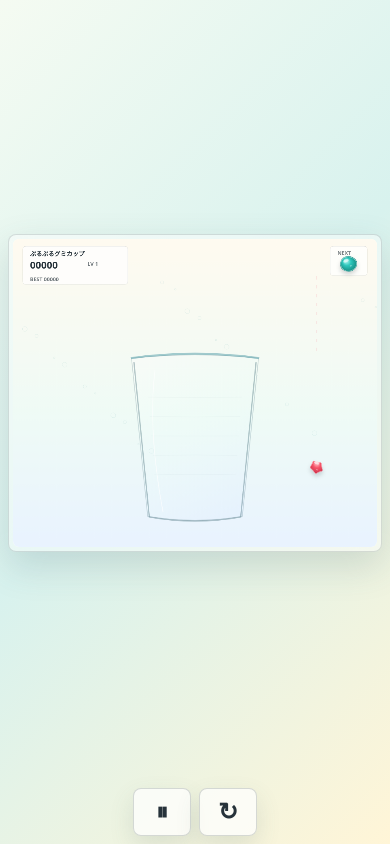
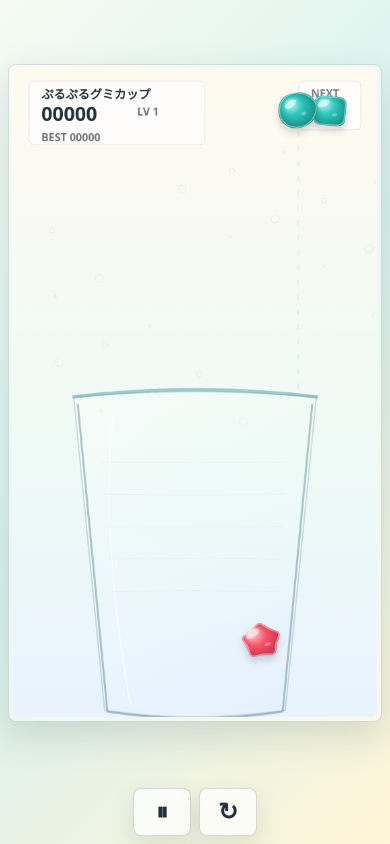
Before and after one commit to aoking1213/puru_gumi, a plain HTML site: page index.html in a window 390 px wide. Drawn offline with Linux system fonts and the light colour scheme.

Commit message:
Make mobile stage portrait and larger

```diff
--- a/game.js
+++ b/game.js
@@ -8,8 +8,40 @@
   const pauseButton = document.getElementById("pauseButton");
   const restartButton = document.getElementById("restartButton");
 
-  const W = 900;
-  const H = 760;
+  const STAGE_CONFIGS = {
+    desktop: {
+      width: 900,
+      height: 760,
+      uiScale: 1,
+      objectScale: 1,
+      gummyRadius: 18,
+      gummyRadiusVariance: 2.4,
+      cupTopWidth: 270,
+      cupBottomWidth: 214,
+      cupHeight: 356,
+      cupY: 300,
+      cupMinVisible: 40,
+      cupSpeed: 650
+    },
+    mobile: {
+      width: 540,
+      height: 960,
+      uiScale: 1.22,
+      objectScale: 1.38,
+      gummyRadius: 26,
+      gummyRadiusVariance: 3.4,
+      cupTopWidth: 316,
+      cupBottomWidth: 248,
+      cupHeight: 430,
+      cupY: 492,
+      cupMinVisible: 46,
+      cupSpeed: 560
+    }
+  };
+  const MOBILE_STAGE_QUERY = "(max-width: 700px), (hover: none) and (pointer: coarse)";
+  let stageConfig = STAGE_CONFIGS.desktop;
+  let W = stageConfig.width;
+  let H = stageConfig.height;
   const GRAVITY = 760;
   const MAX_UPWARD_SPEED = 90;
   const ESCAPED_FLOAT_DURATION = 1800;
@@ -27,8 +59,8 @@
   const CUP_SIDE_BOUNCE_MAX_SPEED = 360;
   const STAGE_WALL_BOUNCE = 0.86;
   const WALL_UPWARD_WINDOW = 900;
-  const NORMAL_GUMMY_RADIUS = 18;
-  const NORMAL_GUMMY_RADIUS_VARIANCE = 2.4;
+  let normalGummyRadius = stageConfig.gummyRadius;
+  let normalGummyRadiusVariance = stageConfig.gummyRadiusVariance;
   const GIANT_START_LEVEL = 5;
   const GIANT_START_CHANCE = 1 / 20;
   const GIANT_MAX_CHANCE = 1 / 4;
@@ -56,15 +88,15 @@
   ];
 
   const cup = {
-    topWidth: 270,
-    bottomWidth: 214,
-    height: 356,
+    topWidth: stageConfig.cupTopWidth,
+    bottomWidth: stageConfig.cupBottomWidth,
+    height: stageConfig.cupHeight,
     x: 0,
-    y: 300,
+    y: stageConfig.cupY,
     minX: 0,
     maxX: 0,
-    minVisible: 40,
-    speed: 650,
+    minVisible: stageConfig.cupMinVisible,
+    speed: stageConfig.cupSpeed,
     vx: 0,
     accel: 0,
     tilt: 0,
@@ -106,13 +138,41 @@
   let nextId = 1;
   let matchClock = 0;
 
+  function preferredStageConfig() {
+    return window.matchMedia(MOBILE_STAGE_QUERY).matches ? STAGE_CONFIGS.mobile : STAGE_CONFIGS.desktop;
+  }
+
+  function applyStageConfig(config) {
+    stageConfig = config;
+    W = config.width;
+    H = config.height;
+    normalGummyRadius = config.gummyRadius;
+    normalGummyRadiusVariance = config.gummyRadiusVariance;
+    cup.topWidth = config.cupTopWidth;
+    cup.bottomWidth = config.cupBottomWidth;
+    cup.height = config.cupHeight;
+    cup.y = config.cupY;
+    cup.minVisible = config.cupMinVisible;
+    cup.speed = config.cupSpeed;
+    cup.minX = -cup.topWidth + cup.minVisible;
+    cup.maxX = W - cup.minVisible;
+    cup.x = clamp(cup.x, cup.minX, cup.maxX);
+  }
+
   function initCanvas() {
+    const nextStageConfig = preferredStageConfig();
+    const stageChanged = stageConfig !== nextStageConfig;
+    if (stageChanged) applyStageConfig(nextStageConfig);
+
     const dpr = Math.max(1, Math.min(window.devicePixelRatio || 1, 2));
     canvas.width = Math.floor(W * dpr);
     canvas.height = Math.floor(H * dpr);
     canvas.style.width = "100%";
     canvas.style.height = "auto";
+    canvas.style.aspectRatio = `${W} / ${H}`;
     ctx.setTransform(dpr, 0, 0, dpr, 0, 0);
+
+    if (stageChanged && falling) resetGame();
   }
 
   function randomColor() {
@@ -173,7 +233,7 @@
 
   function createGummySpec() {
     const isGiant = Math.random() < giantChanceForLevel(level);
-    const baseRadius = NORMAL_GUMMY_RADIUS + Math.random() * NORMAL_GUMMY_RADIUS_VARIANCE;
+    const baseRadius = normalGummyRadius + Math.random() * normalGummyRadiusVariance;
     return {
       color: randomColor(),
       isGiant,
@@ -838,7 +898,7 @@
         y,
         vx: Math.cos(a) * speed,
         vy: Math.sin(a) * speed - 68,
-        r: 3 + Math.random() * 5,
+        r: stageObjectSize(3 + Math.random() * 5),
         age: 0,
         life: 0.45 + Math.random() * 0.45,
         color: palette.base,
@@ -865,6 +925,14 @@
     if (state === "over") drawGameOver(t);
   }
 
+  function stageFont(weight, size) {
+    return `${weight} ${Math.round(size * stageConfig.uiScale)}px system-ui, sans-serif`;
+  }
+
+  function stageObjectSize(size) {
+    return size * stageConfig.objectScale;
+  }
+
   function drawBackground(t) {
     const sky = ctx.createLinearGradient(0, 0, 0, H);
     sky.addColorStop(0, "#fffaf0");
@@ -896,20 +964,20 @@
     ctx.stroke();
 
     ctx.fillStyle = "#26323a";
-    ctx.font = "800 15px system-ui, sans-serif";
+    ctx.font = stageFont(800, 15);
     ctx.textBaseline = "top";
     ctx.fillText("ぷるぷるグミカップ", 42, 30);
-    ctx.font = "800 24px system-ui, sans-serif";
+    ctx.font = stageFont(800, 24);
     ctx.fillText(String(score).padStart(5, "0"), 42, 54);
 
-    ctx.font = "700 13px system-ui, sans-serif";
+    ctx.font = stageFont(700, 13);
     ctx.fillStyle = "rgba(38, 50, 58, 0.66)";
     ctx.fillText(`LV ${level}`, 184, 56);
     ctx.fillText(`BEST ${String(highScore).padStart(5, "0")}`, 42, 94);
 
     if (chainText) {
       ctx.fillStyle = "#f65368";
-      ctx.font = "900 16px system-ui, sans-serif";
+      ctx.font = stageFont(900, 16);
       ctx.textAlign = "right";
       ctx.fillText(chainText, W - 36, 95);
     }
@@ -921,10 +989,20 @@
     ctx.strokeStyle = "rgba(38, 50, 58, 0.12)";
     ctx.stroke();
     ctx.fillStyle = "rgba(38, 50, 58, 0.62)";
-    ctx.font = "800 13px system-ui, sans-serif";
+    ctx.font = stageFont(800, 13);
     ctx.fillText("NEXT", W - 98, 29);
     const preview = nextGummy || { color: 0, isGiant: false, shape: "blob" };
-    drawGummy(W - 70, 62, preview.isGiant ? 28 : 20, preview.color, 0, 8, 0.05, 1, preview.shape);
+    drawGummy(
+      W - 70,
+      62,
+      stageObjectSize(preview.isGiant ? 28 : 20),
+      preview.color,
+      0,
+      8,
+      0.05,
+      1,
+      preview.shape
+    );
     ctx.restore();
   }
 
@@ -1196,7 +1274,7 @@
       const alpha = 1 - b.age / 0.9;
       ctx.globalAlpha = Math.max(0, alpha);
       ctx.fillStyle = b.color;
-      ctx.font = "900 26px system-ui, sans-serif";
+      ctx.font = stageFont(900, 26);
       ctx.lineWidth = 4;
       ctx.strokeStyle = "rgba(255, 255, 255, 0.7)";
       ctx.strokeText(b.text, b.x, b.y);
@@ -1213,20 +1291,20 @@
     for (let i = 0; i < colors.length; i += 1) {
       const x = W / 2 - 168 + i * 48 + Math.sin(t * 2.2 + i) * 6;
       const y = 205 + Math.cos(t * 2.8 + i) * 7;
-      drawGummy(x, y, 17, i, t, i * 9.7, 0, 1, gummyShapes[i % gummyShapes.length]);
+      drawGummy(x, y, stageObjectSize(17), i, t, i * 9.7, 0, 1, gummyShapes[i % gummyShapes.length]);
     }
 
     ctx.textAlign = "center";
     ctx.textBaseline = "middle";
     ctx.fillStyle = "#26323a";
-    ctx.font = "900 46px system-ui, sans-serif";
+    ctx.font = stageFont(900, 46);
     ctx.fillText("GAME OVER", W / 2, 282);
-    ctx.font = "800 20px system-ui, sans-serif";
+    ctx.font = stageFont(800, 20);
     ctx.fillText(chainText || "FINISH", W / 2, 325);
 
-    ctx.font = "900 32px system-ui, sans-serif";
+    ctx.font = stageFont(900, 32);
     ctx.fillText(String(score).padStart(5, "0"), W / 2, 378);
-    ctx.font = "800 16px system-ui, sans-serif";
+    ctx.font = stageFont(800, 16);
     ctx.fillStyle = "rgba(38, 50, 58, 0.68)";
     ctx.fillText(`BEST ${String(highScore).padStart(5, "0")}`, W / 2, 416);
 
@@ -1234,7 +1312,7 @@
     roundRect(W / 2 - 82, 464, 164, 52, 8);
     ctx.fill();
     ctx.fillStyle = "#ffffff";
-    ctx.font = "900 18px system-ui, sans-serif";
+    ctx.font = stageFont(900, 18);
     ctx.fillText("RESTART", W / 2, 490);
     ctx.restore();
   }
@@ -1246,7 +1324,7 @@
     ctx.textAlign = "center";
     ctx.textBaseline = "middle";
     ctx.fillStyle = "#26323a";
-    ctx.font = "900 44px system-ui, sans-serif";
+    ctx.font = stageFont(900, 44);
     ctx.fillText("PAUSE", W / 2, 342);
     ctx.restore();
   }
--- a/styles.css
+++ b/styles.css
@@ -45,7 +45,7 @@ canvas {
   display: block;
   width: 100%;
   height: auto;
-  aspect-ratio: 900 / 760;
+  aspect-ratio: var(--stage-aspect, 900 / 760);
   border-radius: 6px;
   outline: none;
   touch-action: none;
@@ -129,13 +129,14 @@ canvas {
   .game-frame {
     align-self: center;
     justify-self: center;
-    width: min(100%, calc((100dvh - 78px) * 900 / 760));
+    width: min(100%, calc((100dvh - 78px) * 540 / 960));
     max-width: 100%;
     padding: 4px;
     box-shadow: 0 14px 36px rgba(68, 96, 102, 0.18);
   }
 
   canvas {
+    --stage-aspect: 540 / 960;
     max-height: calc(100dvh - 78px);
   }
 
```
